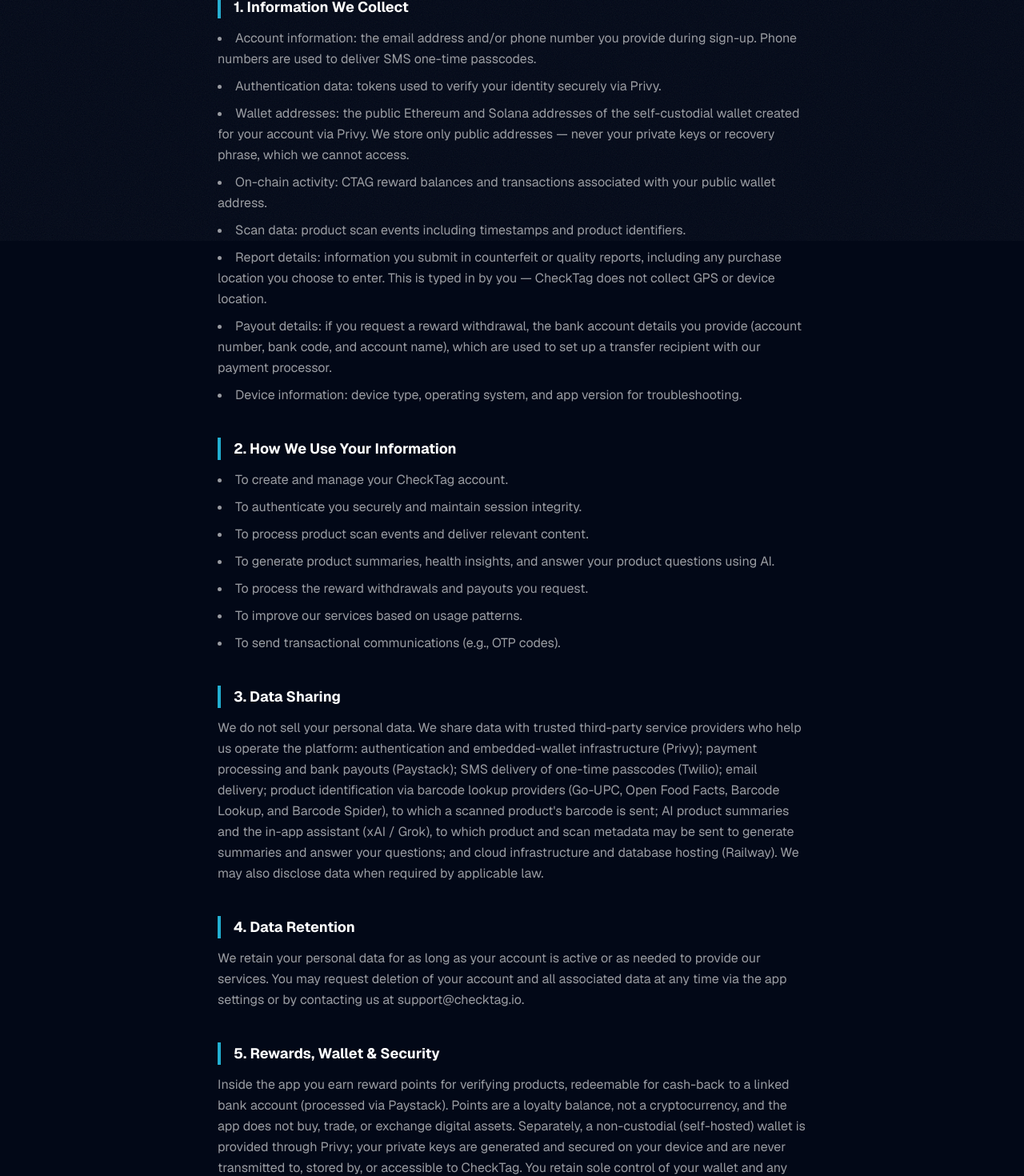
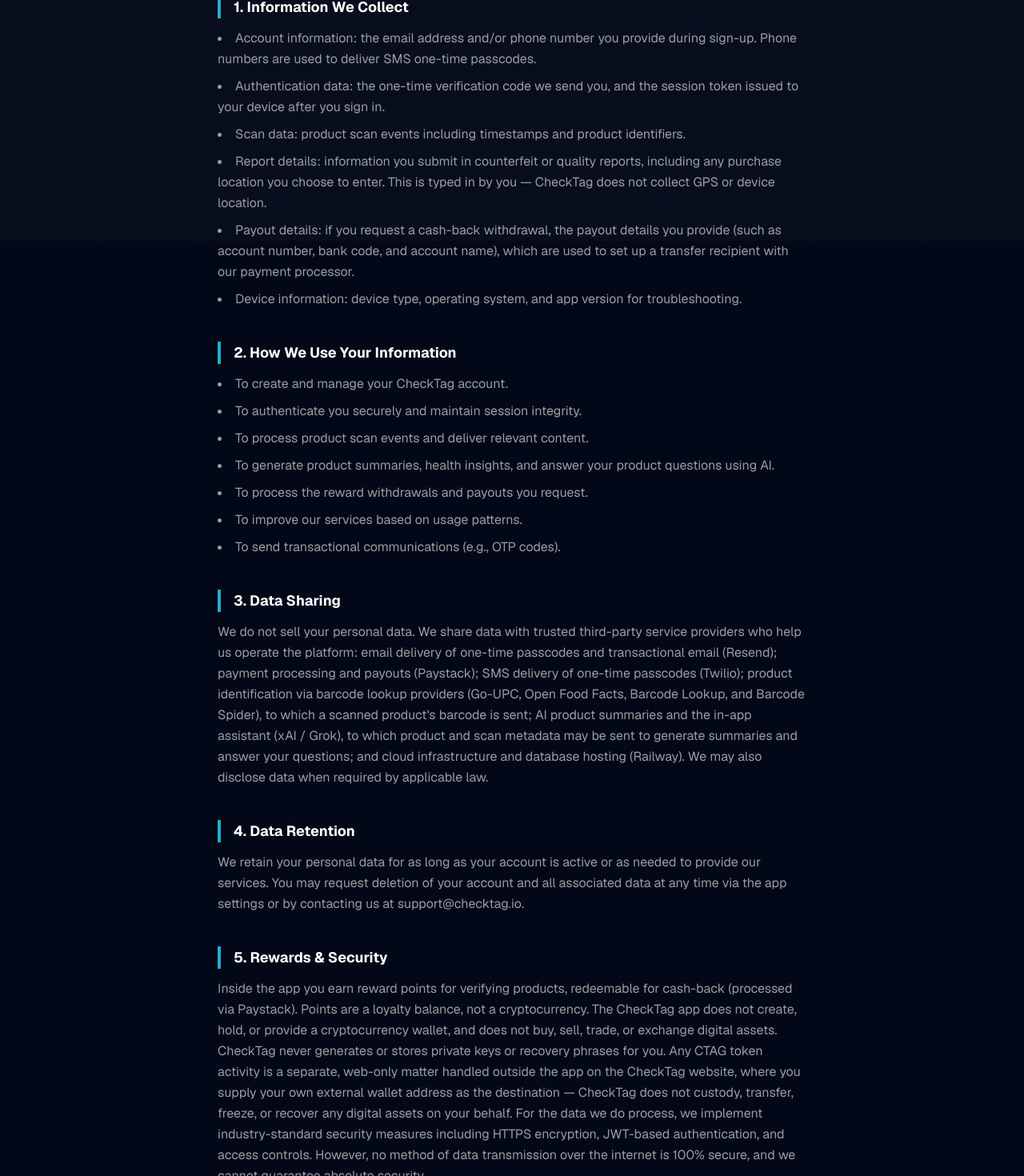
Before and after one commit to checktag/checktag-landing, a Next.js app: page /privacy in a window 1280 px wide. Shown: the part 499-1969 px from the top of the page at 80% size. Built offline with nearby package versions, Linux system fonts and the light colour scheme.

Commit message:
docs: remove cryptocurrency, blockchain, and wallet references from privacy and account deletion pages

```diff
--- a/app/delete-account/page.tsx
+++ b/app/delete-account/page.tsx
@@ -24,14 +24,12 @@
 const deleted = [
     "Your account and profile — email address and username.",
     "Your scan history — all scan events and verification records tied to your account.",
-    "Your rewards data — scan points and the CTAG rewards ledger for your account.",
+    "Your rewards data — the points and cash-back ledger for your account.",
     "Reports you submitted — counterfeit and suspicious-product reports.",
-    "Authentication data — sessions, verification records and sign-in events.",
-    "Your embedded wallet account with our wallet provider (Privy), including the wallet records they hold for you.",
+    "Authentication data — sessions, verification codes and sign-in events.",
 ];
 
 const retained = [
-    "On-chain blockchain data. Any transaction already recorded on a public blockchain is permanent and immutable. CheckTag cannot alter or delete it, and it is not controlled by us. Note that CheckTag never holds your private keys.",
     "Transaction and financial records. Marketplace orders, payments and protection claims may be retained where we are legally required to keep them (for accounting, tax, and fraud-prevention purposes), typically for up to 7 years. These are minimised and de-identified from your account wherever possible.",
     "Encrypted backups. Residual copies may persist in encrypted system backups for up to 30 days after deletion, after which they are permanently purged.",
     "Aggregated, anonymised statistics that can no longer identify you.",
--- a/app/privacy/page.tsx
+++ b/app/privacy/page.tsx
@@ -13,12 +13,10 @@
         content: null,
         list: [
             "Account information: the email address and/or phone number you provide during sign-up. Phone numbers are used to deliver SMS one-time passcodes.",
-            "Authentication data: tokens used to verify your identity securely via Privy.",
-            "Wallet addresses: the public Ethereum and Solana addresses of the self-custodial wallet created for your account via Privy. We store only public addresses — never your private keys or recovery phrase, which we cannot access.",
-            "On-chain activity: CTAG reward balances and transactions associated with your public wallet address.",
+            "Authentication data: the one-time verification code we send you, and the session token issued to your device after you sign in.",
             "Scan data: product scan events including timestamps and product identifiers.",
             "Report details: information you submit in counterfeit or quality reports, including any purchase location you choose to enter. This is typed in by you — CheckTag does not collect GPS or device location.",
-            "Payout details: if you request a reward withdrawal, the bank account details you provide (account number, bank code, and account name), which are used to set up a transfer recipient with our payment processor.",
+            "Payout details: if you request a cash-back withdrawal, the payout details you provide (such as account number, bank code, and account name), which are used to set up a transfer recipient with our payment processor.",
             "Device information: device type, operating system, and app version for troubleshooting.",
         ],
     },
@@ -38,7 +36,7 @@
     {
         title: "3. Data Sharing",
         content:
-            "We do not sell your personal data. We share data with trusted third-party service providers who help us operate the platform: authentication and embedded-wallet infrastructure (Privy); payment processing and bank payouts (Paystack); SMS delivery of one-time passcodes (Twilio); email delivery; product identification via barcode lookup providers (Go-UPC, Open Food Facts, Barcode Lookup, and Barcode Spider), to which a scanned product's barcode is sent; AI product summaries and the in-app assistant (xAI / Grok), to which product and scan metadata may be sent to generate summaries and answer your questions; and cloud infrastructure and database hosting (Railway). We may also disclose data when required by applicable law.",
+            "We do not sell your personal data. We share data with trusted third-party service providers who help us operate the platform: email delivery of one-time passcodes and transactional email (Resend); payment processing and payouts (Paystack); SMS delivery of one-time passcodes (Twilio); product identification via barcode lookup providers (Go-UPC, Open Food Facts, Barcode Lookup, and Barcode Spider), to which a scanned product's barcode is sent; AI product summaries and the in-app assistant (xAI / Grok), to which product and scan metadata may be sent to generate summaries and answer your questions; and cloud infrastructure and database hosting (Railway). We may also disclose data when required by applicable law.",
         list: null,
     },
     {
@@ -48,9 +46,9 @@
         list: null,
     },
     {
-        title: "5. Rewards, Wallet & Security",
+        title: "5. Rewards & Security",
         content:
-            "Inside the app you earn reward points for verifying products, redeemable for cash-back to a linked bank account (processed via Paystack). Points are a loyalty balance, not a cryptocurrency, and the app does not buy, trade, or exchange digital assets. Separately, a non-custodial (self-hosted) wallet is provided through Privy; your private keys are generated and secured on your device and are never transmitted to, stored by, or accessible to CheckTag. You retain sole control of your wallet and any digital assets, including CTAG rewards — CheckTag cannot access, transfer, freeze, or recover your keys or funds. Any CTAG redemption or on-chain transfer is performed outside the app, on the CheckTag website, authorized with your Privy sign-in and signed by you on your device. For the data we do process, we implement industry-standard security measures including HTTPS encryption, JWT-based authentication, and access controls. However, no method of data transmission over the internet is 100% secure, and we cannot guarantee absolute security.",
+            "Inside the app you earn reward points for verifying products, redeemable for cash-back (processed via Paystack). Points are a loyalty balance, not a cryptocurrency. The CheckTag app does not create, hold, or provide a cryptocurrency wallet, and does not buy, sell, trade, or exchange digital assets. CheckTag never generates or stores private keys or recovery phrases for you. Any CTAG token activity is a separate, web-only matter handled outside the app on the CheckTag website, where you supply your own external wallet address as the destination — CheckTag does not custody, transfer, freeze, or recover any digital assets on your behalf. For the data we do process, we implement industry-standard security measures including HTTPS encryption, JWT-based authentication, and access controls. However, no method of data transmission over the internet is 100% secure, and we cannot guarantee absolute security.",
         list: null,
     },
     {
@@ -104,7 +102,7 @@
                     </p>
                     <h1 className="text-3xl md:text-5xl font-bold mb-4 text-white">Privacy Policy</h1>
                     <p className="text-white/60 text-base max-w-xl mx-auto">
-                        Effective date: <span className="text-white font-medium">July 27, 2026</span>
+                        Effective date: <span className="text-white font-medium">September 24, 2026</span>
                     </p>
                 </div>
             </section>
```
